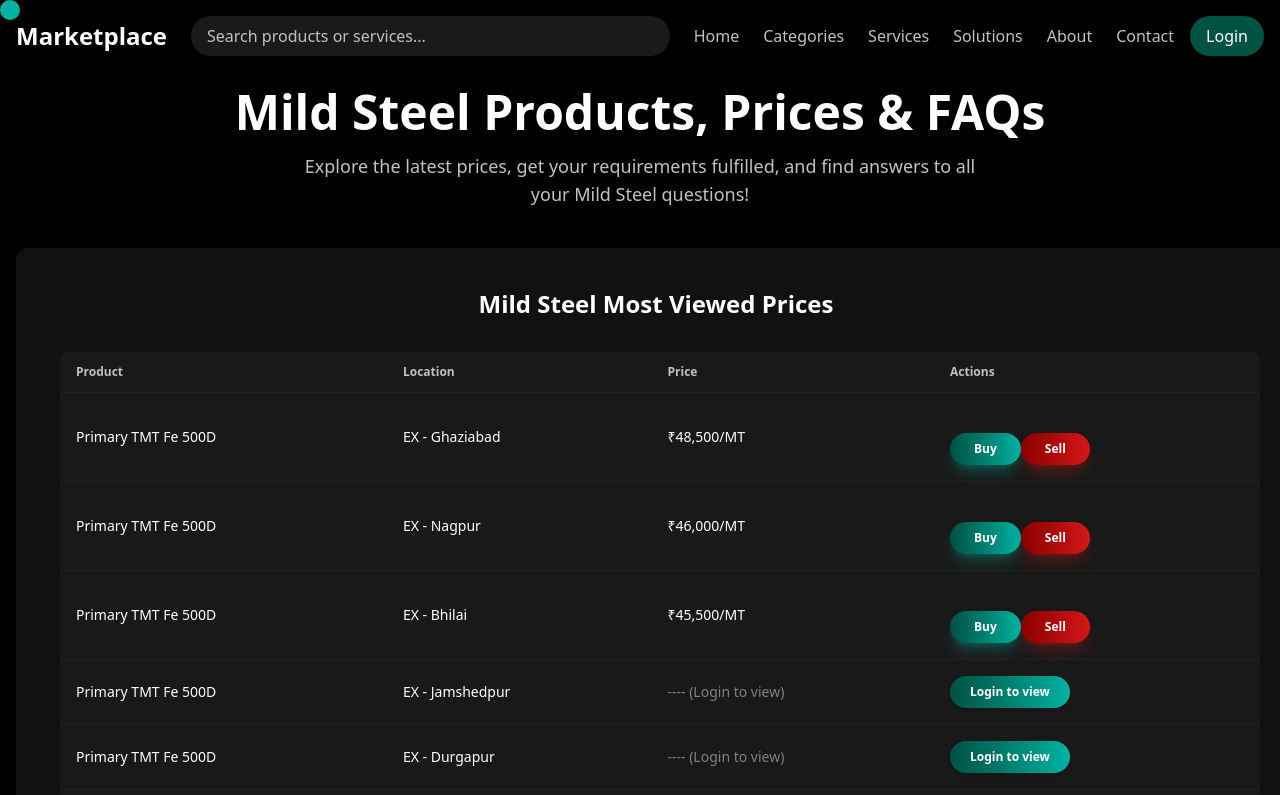
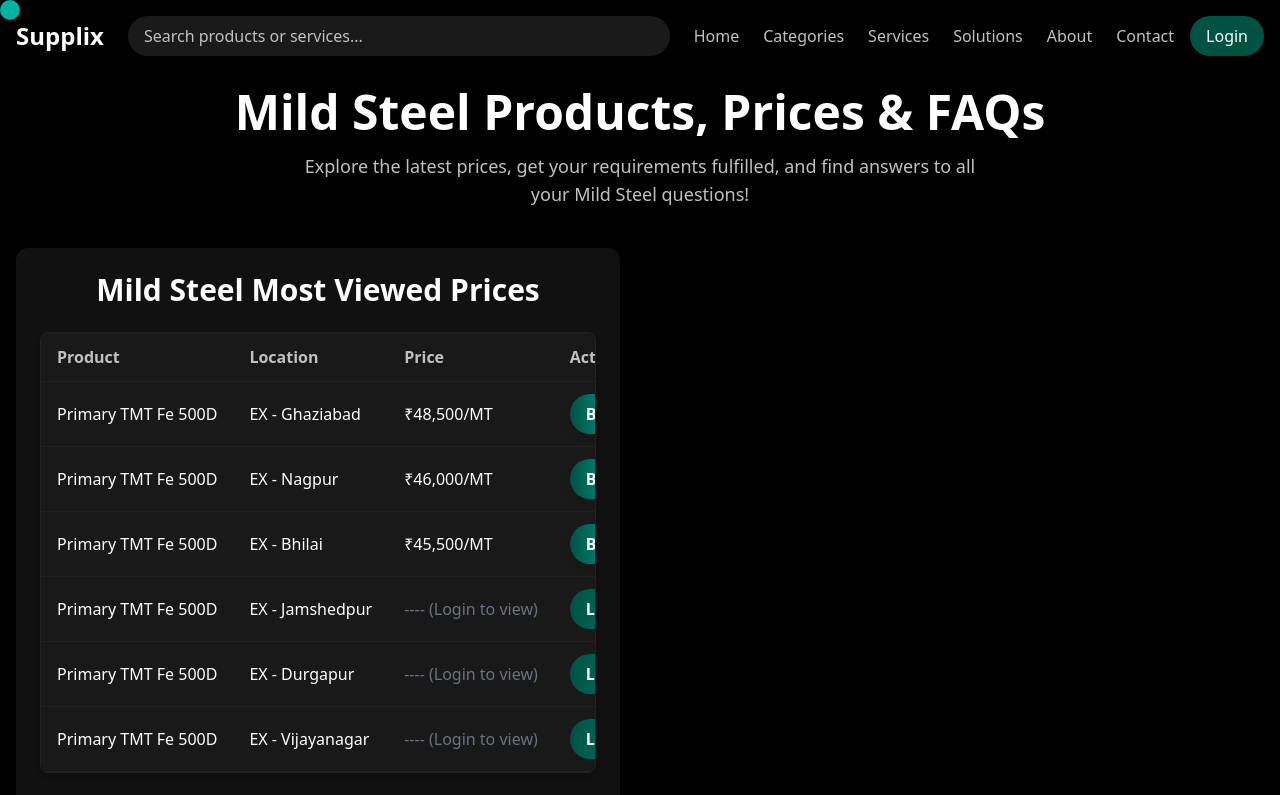
Before and after one commit to gfdshyfyfryffgy/marketplace, a React (Vite) app: page /steel in a window 1280 px wide. Shown: the top 795 px of the page. Built offline with nearby package versions, Linux system fonts and the light colour scheme.

Commit message:
some fix

```diff
--- a/src/Product/Steel.jsx
+++ b/src/Product/Steel.jsx
@@ -2,7 +2,7 @@ import React, { useState, useRef, useEffect } from "react";
 import { gsap } from "gsap";
 import { useNavigate } from "react-router-dom";
 import Spline from "@splinetool/react-spline";
-
+// import "./index.css";
 // FAQ Data
 const faqData = [
   {
@@ -166,7 +166,7 @@ const FAQ = () => {
   };
 
   return (
-    <section className="bg-[#111] py-12 px-6 md:px-12 rounded-xl shadow-lg mb-12">
+    <section className="bg-[#111] py-12 px-6 md:px-12 rounded-xl shadow-lg mb-12 ">
       <h3 className="text-3xl font-bold text-center text-white mb-8 ">
         Mild Steel FAQs
       </h3>
@@ -209,62 +209,59 @@ const FAQ = () => {
 
 // Requirement Form Component with Buy/Sell Switch and GST field
 
-// Price List Component
 const PriceList = () => {
   const listRef = useRef([]);
   const navigate = useNavigate();
   const [isLoggedIn, setIsLoggedIn] = useState(false);
-  const [showAll, setShowAll] = useState(false); // <== NEW
+  const [showAll, setShowAll] = useState(false);
 
+  // Check login status
   useEffect(() => {
     const token = localStorage.getItem("token");
-    if (token) {
-      setIsLoggedIn(true);
-    }
+    if (token) setIsLoggedIn(true);
   }, []);
 
+  // Animate rows with GSAP
   useEffect(() => {
     if (listRef.current.length) {
+      gsap.killTweensOf(listRef.current);
       gsap.fromTo(
         listRef.current,
-        { opacity: 0, y: 40 },
+        { opacity: 0, y: 20 },
         {
           opacity: 1,
           y: 0,
-          duration: 0.7,
-          stagger: 0.13,
-          ease: "power3.out",
+          duration: 0.5,
+          stagger: 0.08,
+          ease: "power2.out",
         }
       );
     }
-  }, [showAll]); // re-run animation on toggle
+  }, [showAll]);
 
-  // Limit items unless showAll is true
   const visibleData = showAll ? priceData : priceData.slice(0, 6);
 
   return (
-    <section className="bg-[#111] py-10 px-6 rounded-xl shadow-lg mb-12 w-320">
-      <div className="max-w-2xl mx-auto w-full">
-        <h2 className="text-2xl font-bold text-white mb-8 text-center ">
+    <section className="bg-[#111] py-6 px-3 sm:px-4 md:px-6 rounded-xl shadow-lg mb-12 ">
+      <div className="max-w-6xl mx-auto w-full"> {/* ✅ Wider container for desktop */}
+        {/* Heading */}
+        <h2 className="text-lg sm:text-xl md:text-2xl lg:text-3xl font-bold text-white mb-6 text-center">
           Mild Steel Most Viewed Prices
         </h2>
 
-        <div className="overflow-x-auto w-300 ml-[-260px] ">
-          <table className="w-full table-auto bg-[#191919] rounded-lg shadow">
-            <thead>
+        {/* Table Wrapper */}
+        <div className="overflow-x-auto rounded-lg border border-[#222] shadow-md">
+          <table className="table-container min-w-full table-auto bg-[#191919] rounded-lg">
+            <thead className="sticky top-0 bg-[#191919] z-10">
               <tr>
-                <th className="py-3 px-4 text-left text-xs font-semibold text-[#C1C1C1]">
-                  Product
-                </th>
-                <th className="py-3 px-4 text-left text-xs font-semibold text-[#C1C1C1]">
-                  Location
-                </th>
-                <th className="py-3 px-4 text-left text-xs font-semibold text-[#C1C1C1]">
-                  Price
-                </th>
-                <th className="py-3 px-4 text-left text-xs font-semibold text-[#C1C1C1]">
-                  Actions
-                </th>
+                {["Product", "Location", "Price", "Actions"].map((header, i) => (
+                  <th
+                    key={i}
+                    className="py-3 px-4 text-left text-xs sm:text-sm md:text-base font-semibold text-[#C1C1C1] whitespace-nowrap"
+                  >
+                    {header}
+                  </th>
+                ))}
               </tr>
             </thead>
 
@@ -275,55 +272,57 @@ const PriceList = () => {
                   ref={(el) => (listRef.current[index] = el)}
                   className="border-t border-b border-[#222] hover:bg-[#171717] transition-colors duration-300"
                 >
-                  <td className="py-4 px-4 text-sm text-white">{item.product}</td>
-                  <td className="py-4 px-4 text-sm text-white">{item.location}</td>
-                  <td className="py-4 px-4 text-sm text-white">
+                  {/* Product */}
+                  <td className="py-3 px-4 text-xs sm:text-sm md:text-base text-white whitespace-nowrap">
+                    {item.product}
+                  </td>
+
+                  {/* Location */}
+                  <td className="py-3 px-4 text-xs sm:text-sm md:text-base text-white whitespace-nowrap">
+                    {item.location}
+                  </td>
+
+                  {/* Price */}
+                  <td className="py-3 px-4 text-xs sm:text-sm md:text-base text-white whitespace-nowrap">
                     {index < 3 || isLoggedIn ? (
                       item.price
                     ) : (
-                      <span style={{ color: "gray" }}>---- (Login to view)</span>
+                      <span className="text-gray-500">---- (Login to view)</span>
                     )}
                   </td>
-                  <td className="py-4 px-4 text-sm text-white flex">
+
+                  {/* Actions */}
+                  <td className="py-3 px-4 flex flex-col sm:flex-row gap-2 min-w-[170px]">
                     {index < 3 || isLoggedIn ? (
                       item.actions?.map((action, idx) => (
                         <button
                           key={idx}
-                          className={`mt-6 relative px-6 py-2 rounded-full text-white font-semibold
-  text-xs transition-all duration-300 ease-out
-  shadow-lg overflow-hidden group cursor-pointer
-  active:scale-95 hover:scale-105
-  ${
-    action === "Buy"
-      ? "bg-gradient-to-r from-[#005243] to-[#00B3A3] shadow-[#00B3A350] hover:shadow-[#00B3A390]"
-      : "bg-gradient-to-r from-[#8B0000] to-[#d41818] shadow-[#d4181850] hover:shadow-[#ff4d4d90]"
-  }`}
-
+                          className={`px-3 py-1.5 sm:px-4 sm:py-2 rounded-full text-white font-semibold text-xs sm:text-sm md:text-base transition-all duration-300 ease-out shadow-md cursor-pointer ${
+                            action === "Buy"
+                              ? "bg-gradient-to-r from-[#005243] to-[#00B3A3] hover:scale-105"
+                              : "bg-gradient-to-r from-[#8B0000] to-[#d41818] hover:scale-105"
+                          }`}
                           onClick={(e) => {
                             e.stopPropagation();
-                            navigate(`/form?product=${encodeURIComponent(item.product)}`);
+                            navigate(
+                              `/form?product=${encodeURIComponent(item.product)}`
+                            );
                           }}
                         >
                           {action}
                         </button>
                       ))
                     ) : (
-                      <span
-                        role="button"
-                        tabIndex={0}
+                      <button
                         onClick={() =>
                           navigate("/login", {
                             state: { from: window.location.pathname },
                           })
                         }
-className="inline-block text-xs font-semibold px-5 py-2 rounded-full
-text-white bg-gradient-to-r from-[#005243] to-[#00B3A3]
-hover:from-[#00B3A3] hover:to-[#005243] hover:text-white
-shadow-md hover:shadow-lg transition-all duration-300
-cursor-pointer focus:outline-none relative overflow-hidden group"
+                        className="px-3 py-1.5 sm:px-4 sm:py-2 rounded-full text-white text-xs sm:text-sm md:text-base font-semibold bg-gradient-to-r from-[#005243] to-[#00B3A3] hover:scale-105 transition-all duration-300"
                       >
                         Login to view
-                      </span>
+                      </button>
                     )}
                   </td>
                 </tr>
@@ -335,12 +334,7 @@ cursor-pointer focus:outline-none relative overflow-hidden group"
         {/* Toggle View All / View Less */}
         <div className="text-center">
           <button
-            className="mt-6 relative px-6 py-2 rounded-full text-white font-semibold
-              bg-gradient-to-r from-[#005243] to-[#00B3A3]
-              shadow-lg shadow-[#00B3A350]
-              transition-all duration-300 ease-out
-              hover:scale-105 hover:shadow-[#00B3A390]
-              active:scale-95 overflow-hidden group cursor-pointer"
+            className="mt-6 px-5 py-2 rounded-full text-white font-semibold text-sm sm:text-base md:text-lg bg-gradient-to-r from-[#005243] to-[#00B3A3] shadow-lg hover:scale-105 transition-all duration-300"
             onClick={() => setShowAll((prev) => !prev)}
           >
             {showAll ? "View Less" : "View All Prices"}
--- a/src/component/Footer.jsx
+++ b/src/component/Footer.jsx
@@ -47,7 +47,7 @@ const Footer = () => {
           className="flex justify-center items-center col-span-2 lg:col-span-1"
         >
           <CircularText
-            text="MarketPlace • Explore • Connect •"
+            text="Supplix • Explore • Connect •"
             spinDuration={18}
             onHover="speedUp"
             className="text-[#00B3A3]"
@@ -101,7 +101,7 @@ const Footer = () => {
         className="relative text-center py-6 border-t border-gray-800 text-xs text-[#419c9c]"
         data-aos="fade-up"
       >
-        © {new Date().getFullYear()} Marketplace. All rights reserved.
+        © {new Date().getFullYear()} Supplix. All rights reserved.
       </div>
 
       {/* 🔹 Animations */}
--- a/src/component/Navbar.jsx
+++ b/src/component/Navbar.jsx
@@ -58,7 +58,7 @@ export default function Navbar() {
         {/* Logo */}
         <motion.div whileHover={{ scale: 1.05 }} whileTap={{ scale: 0.95 }}>
           <Link to="/" className="text-white font-bold text-2xl">
-            Marketplace
+            Supplix
           </Link>
         </motion.div>
 
--- a/src/index.css
+++ b/src/index.css
@@ -105,3 +105,28 @@ body {
   justify-content: center;
   font-size:70px
 }
+.table-container {
+  width: 100%;
+  overflow-x: auto;
+}
+
+.table-container table {
+  width: 100%;
+  border-collapse: collapse;
+  table-layout: auto; /* Let columns adjust dynamically */
+}
+
+.table-container th,
+.table-container td {
+  padding: 12px 16px;
+  text-align: left;
+  white-space: nowrap; /* Prevents wrapping of content */
+}
+
+@media (max-width: 768px) {
+  .table-container th,
+  .table-container td {
+    padding: 8px 10px;
+    font-size: 14px;
+  }
+}
```
Also changed, not shown: index.html (+30 -2 lines).
